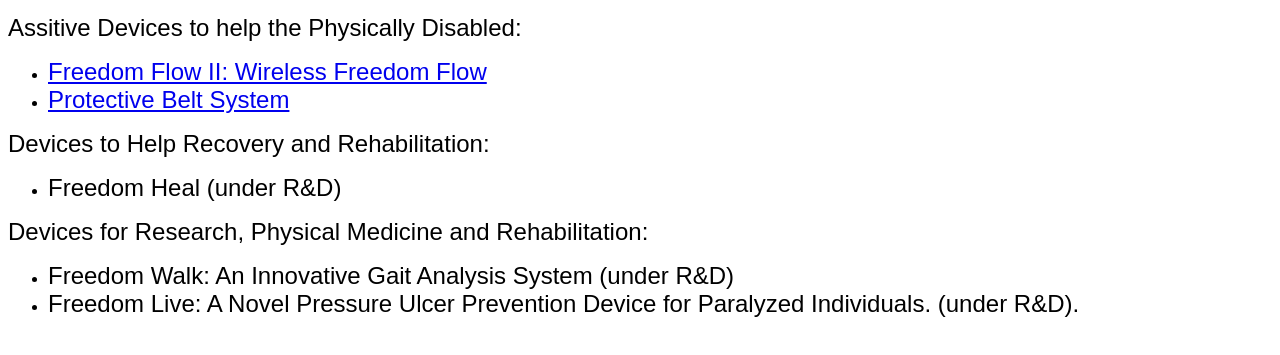
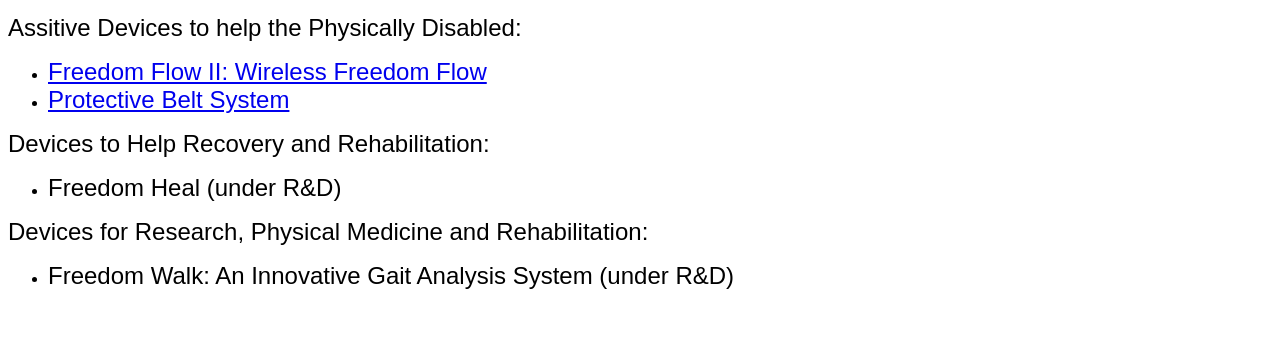
Before and after one commit to conceptdg/conceptdg.github.io, a plain HTML site: page products.htm in a window 1280 px wide. Shown: the part 91-446 px from the top of the page. Drawn offline with Linux system fonts and the light colour scheme.

Commit message:
chore: remove freedom live

```diff
--- a/products.htm
+++ b/products.htm
@@ -30,14 +30,6 @@
 <ul>
   <li><font size="5" face="Arial">Freedom Walk: An Innovative Gait Analysis
     System </font><font size="5" face="Arial">(under R&amp;D)</font></li>
-  <li>
-  <p style="margin-left: 0in; margin-right: 0in; margin-top: 0in; margin-bottom: 6.0pt">
-<span style="font-family: Arial"><font size="5">Freedom Live: </font>
-</span><font size="5"><span style="font-family: Arial">A Novel Pressure Ulcer Prevention Device for
-</span></font><span style="font-family: Arial"><font size="5">Paralyzed Individuals.</font></span><font size="5" face="Arial">
-  (under R&amp;D)</font><span style="font-family: Arial"><font size="5">.<o:p>
-</o:p>
-</font></span></li>
 </ul>
 
 </body>
```
